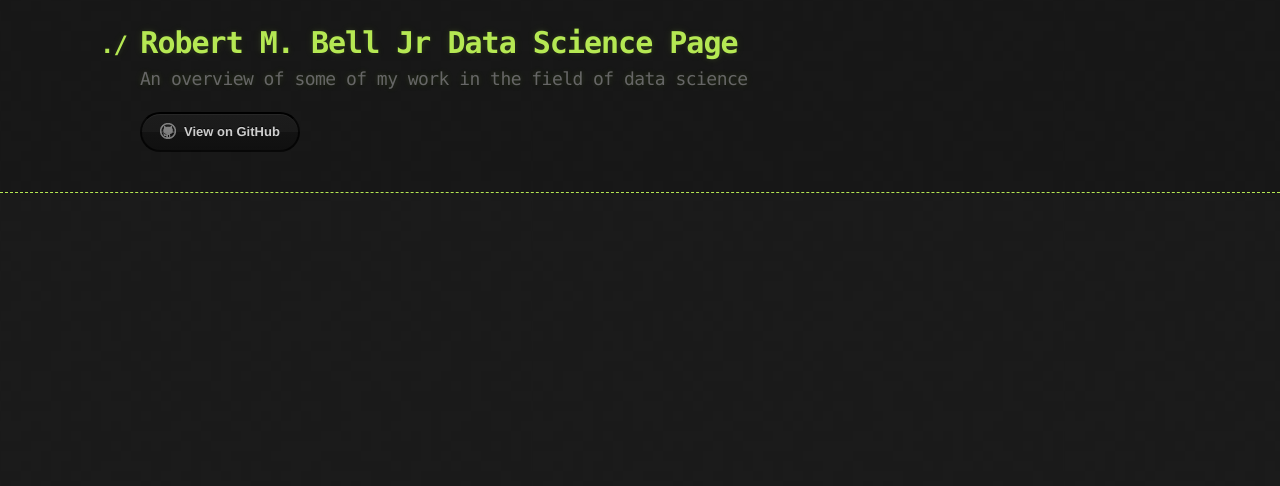
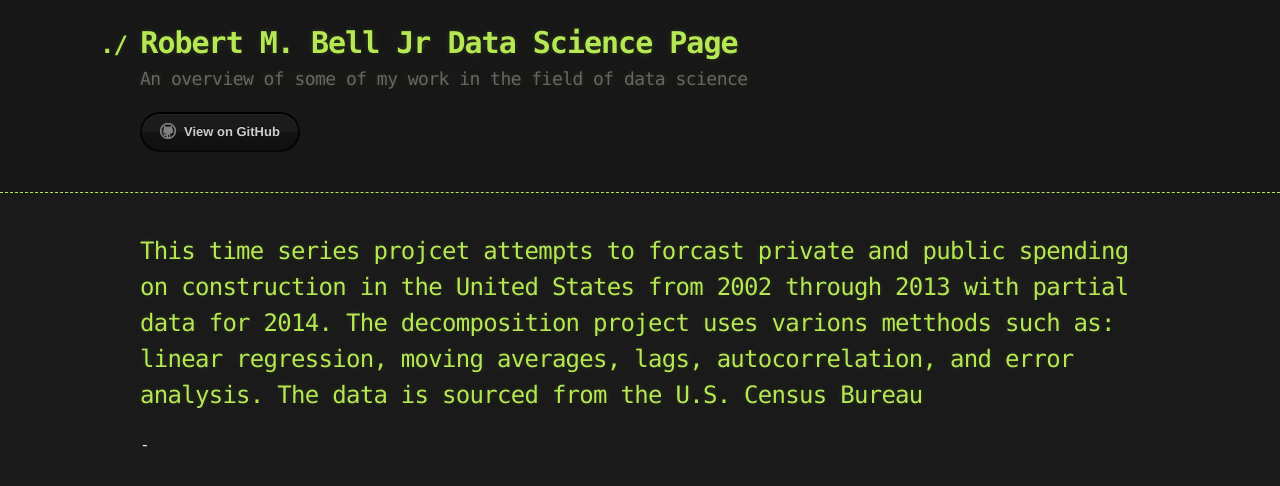
Before and after one commit to robertbell33wp/robertbell33wp.github.io, a Jekyll site: the page built from timeseriesdecom/index.md, in a window 1280 px wide. Shown: the top 486 px of the page. Built offline with Jekyll 4.4.1, drawn with Linux system fonts in a browser that asks for light colours; our own code applies the rules of GitHub Pages for plain Markdown files.

Commit message:
Update index.md

```diff
--- a/timeseriesdecom/index.md
+++ b/timeseriesdecom/index.md
@@ -2,3 +2,7 @@
 title: Public and Private Construction Spending Decomposition
 description: A look at government vs. private construction spending
 ---
+
+This time series projcet attempts to forcast private and public spending on construction in the United States from 2002 through 2013 with partial data for 2014.  The decomposition project uses varions metthods such as: linear regression, moving averages, lags, autocorrelation, and error analysis.  The data is sourced from the U.S. Census Bureau
+-
+-
```
